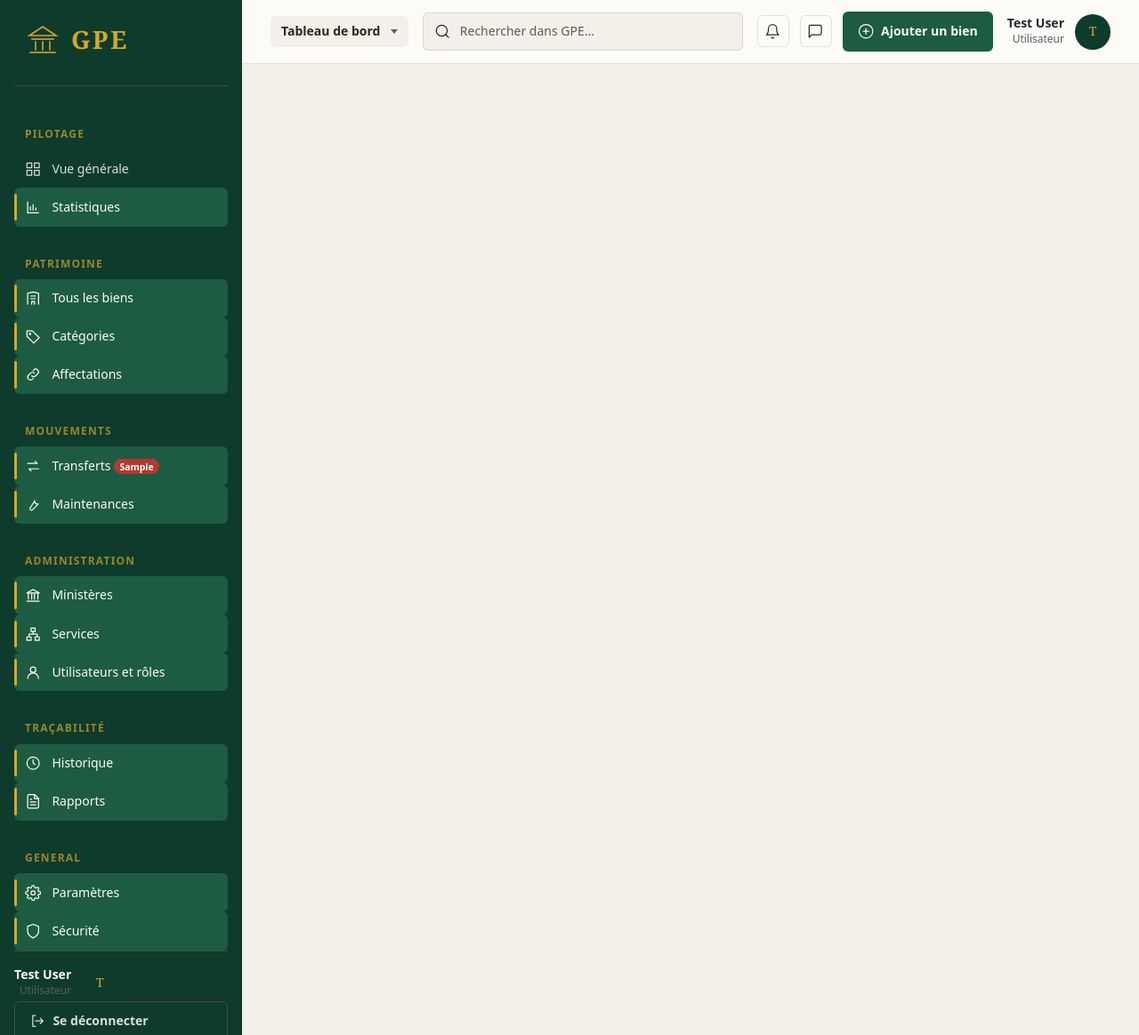
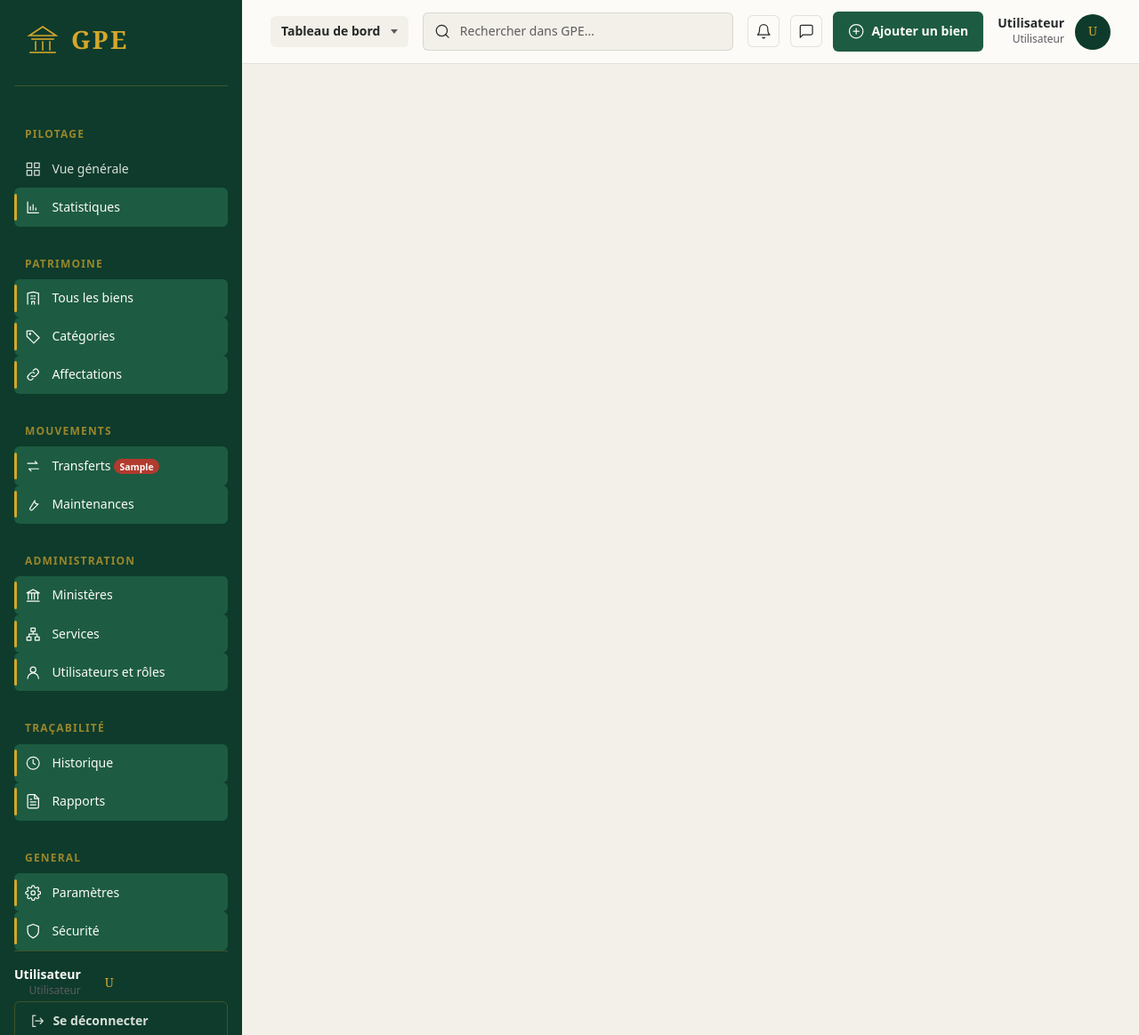
Before and after one commit to rovana-0412/GPE, a Laravel app: template web/resources/views/layouts/app.blade.php in a window 1280 px wide. Shown: the whole page at 89% size. Run offline with Laravel 12, Linux system fonts and the light colour scheme; a user stored in the database is signed in; data comes from the database, SQL or seed files in the repository; tables that the repository leaves empty hold one stand-in row (values such as "Sample post"); the template is opened without the code that fills it: most values are stand-ins (such as "Sample title", 1, 10 or a date in 2020); style sheets or scripts are compiled from the project's sources.

Commit message:
Web: construire Vite et fiabiliser le login par session
Co-authored-by: Copilot <223556219+Copilot@users.noreply.github.com>

```diff
--- a/web/app/Http/Controllers/AuthController.php
+++ b/web/app/Http/Controllers/AuthController.php
@@ -26,7 +26,7 @@ class AuthController extends Controller
         ]);
 
         // Appeler l'API auth-service
-        $response = Http::post(env('AUTH_URL') . '/api/login', [
+        $response = Http::post(config('services.auth.url') . '/api/login', [
             'email' => $credentials['email'],
             'password' => $credentials['password'],
         ]);
--- a/web/config/services.php
+++ b/web/config/services.php
@@ -1,6 +1,10 @@
 <?php
 
 return [
+
+    'auth' => [
+        'url' => env('AUTH_URL', 'http://auth-service:8000'),
+    ],
 
     /*
     |--------------------------------------------------------------------------
--- a/web/resources/views/dashboard/index.blade.php
+++ b/web/resources/views/dashboard/index.blade.php
@@ -4,7 +4,7 @@
 
 @section('content')
 @php
-    $prenom = explode(' ', trim(Auth::user()->name))[0];
+    $prenom = explode(' ', trim(session('user.name', 'Utilisateur')))[0];
     $totalBiens = max($statistiques['biens'], 1);
     $immobilier = $parType['immobilier'] ?? 0;
     $mobilier = $parType['mobilier'] ?? 0;
--- a/web/resources/views/partials/sidebar.blade.php
+++ b/web/resources/views/partials/sidebar.blade.php
@@ -1,3 +1,9 @@
+@php
+    $utilisateur = session('user', []);
+    $nom = $utilisateur['name'] ?? 'Utilisateur';
+    $role = $utilisateur['role'] ?? 'Utilisateur';
+@endphp
+
 <aside class="sidebar" id="navigation" aria-label="Navigation principale">
     <div class="sidebar__brand">
         <x-logo :signature="false"/>
@@ -51,11 +57,11 @@
     <div class="sidebar__foot">
         <div class="topbar__user">
             <div class="topbar__who">
-                <p class="topbar__name">{{ Auth::user()->name }}</p>
-                <p class="topbar__role">{{ Auth::user()->role?->nom ?? 'Utilisateur' }}</p>
+                <p class="topbar__name">{{ $nom }}</p>
+                <p class="topbar__role">{{ $role }}</p>
             </div>
             <div class="avatar" aria-hidden="true">
-                {{ mb_strtoupper(mb_substr(Auth::user()->name, 0, 1)) }}
+                {{ mb_strtoupper(mb_substr($nom, 0, 1)) }}
             </div>
         </div>
         <form action="{{ route('logout') }}" method="POST" class="mt-3">
--- a/web/resources/views/partials/topbar.blade.php
+++ b/web/resources/views/partials/topbar.blade.php
@@ -1,6 +1,8 @@
 @php
-    $utilisateur = Auth::user();
-    $initiales = mb_strtoupper(mb_substr($utilisateur->name, 0, 1));
+    $utilisateur = session('user', []);
+    $nom = $utilisateur['name'] ?? 'Utilisateur';
+    $role = $utilisateur['role'] ?? 'Utilisateur';
+    $initiales = mb_strtoupper(mb_substr($nom, 0, 1));
 @endphp
 
 <header class="topbar">
@@ -33,8 +35,8 @@
 
     <div class="topbar__user">
         <div class="topbar__who">
-            <p class="topbar__name">{{ $utilisateur->name }}</p>
-            <p class="topbar__role">{{ $utilisateur->role?->nom ?? 'Utilisateur' }}</p>
+            <p class="topbar__name">{{ $nom }}</p>
+            <p class="topbar__role">{{ $role }}</p>
         </div>
         <div class="avatar" aria-hidden="true">{{ $initiales }}</div>
     </div>
```
Also changed, not shown: documentation/architecture/AVANCEMENT.md (+4 -1 lines), web/app/Http/Controllers/DashboardController.php (+4 -4 lines), web/tests/Feature/AuthWebTest.php (+6 -9 lines), 2 other files.
